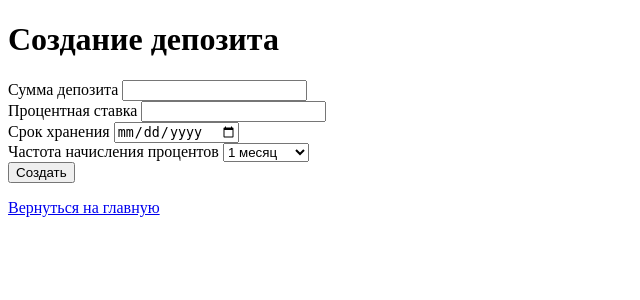
After one commit to davidcitoaa/cursovaya, a Flask app: template templates/create_deposit.html in a window 1280 px wide. The commit adds this page. Shown: the top 300 px of the page, without its empty margins (0-640 px from the left). Run offline with Flask 3, Linux system fonts and the light colour scheme; the template is opened without the code that fills it: values that come from a table or form of the project are taken from there, others are empty; parts of the project's set-up code (start-up, migrations or seed data) failed here and were passed over.

Commit message:
Добавил прототип депозита

```diff
--- a/app.py
+++ b/app.py
@@ -1,26 +1,30 @@
-# app.py
 import hashlib
 
-from peewee import DoesNotExist, FloatField
-
-from flask import Flask, render_template, redirect, url_for, jsonify, request
-from peewee import Model, AutoField, CharField, DecimalField, PostgresqlDatabase, ForeignKeyField
+from flask import Flask, render_template, redirect, url_for
+from peewee import *
 from flask_login import LoginManager, UserMixin, login_user, login_required, logout_user, current_user
 from flask_wtf import FlaskForm
 from wtforms import StringField, PasswordField, DateField
+from wtforms.fields.choices import SelectField
 from wtforms.fields.simple import SubmitField
 from wtforms.validators import DataRequired
 from flask_wtf import FlaskForm
 from wtforms import DecimalField, SubmitField
 from wtforms.validators import DataRequired
 from wtforms.fields import DecimalField as DecimalFieldHTML5
-import pprint
+from config import Config  # Импортируем настройки
 
 app = Flask(__name__)
-app.config['SECRET_KEY'] = 'your_secret_key'
+app.config.from_object(Config)  # Используем настройки из config.py
 
 # Конфигурация базы данных
-db = PostgresqlDatabase('CreditOrganizationDB', user='postgres', password='2404', host='localhost', port=5432)
+db = PostgresqlDatabase(
+    app.config['DATABASE_NAME'],
+    user=app.config['DATABASE_USER'],
+    password=app.config['DATABASE_PASSWORD'],
+    host=app.config['DATABASE_HOST'],
+    port=app.config['DATABASE_PORT']
+)
 
 # Инициализация Flask-Login
 login_manager = LoginManager(app)
@@ -57,6 +61,28 @@ class ClientBalance(BaseModel):
         db_table = 'clientbalance'  # Specify table name explicitly
 
 
+class Loan(Model):
+    loan_id = AutoField(primary_key=True)
+    amount = FloatField()
+    interest_rate = FloatField()
+
+    class Meta:
+        database = db
+        db_table = 'loan'
+
+
+class Deposit(Model):
+    deposit_id = AutoField(primary_key=True)
+    client_id = ForeignKeyField(Client, backref='deposit')
+    storage_period = CharField(max_length=255)
+    interest_capitalization_frequency = CharField(max_length=255)
+    loan_id = ForeignKeyField(Loan, null=True)
+
+    class Meta:
+        database = db
+        db_table = 'deposit'
+
+
 # Определение форм для входа и регистрации
 class LoginForm(FlaskForm):
     username = StringField('Username', validators=[DataRequired()])
@@ -71,6 +97,22 @@ class RegisterForm(FlaskForm):
     passport_data = StringField('Passport Data', validators=[DataRequired()])
     email = StringField('Email', validators=[DataRequired()])
     phone = StringField('Phone', validators=[DataRequired()])
+
+
+class DepositForm(FlaskForm):
+    storage_period = DateField(validators=[DataRequired()])
+    interest_capitalization_frequency = SelectField(
+        'Период капитализации процентов',
+        choices=[
+            ('1 месяц', '1 месяц'),
+            ('3 месяца', '3 месяца'),
+            ('6 месяцев', '6 месяцев'),
+            ('1 год', '1 год'),
+            ('3 года', '3 года'),
+        ]
+    )
+    amount = DecimalFieldHTML5('Amount', validators=[DataRequired()])
+    interest_rate = DecimalFieldHTML5('interest_rate', validators=[DataRequired()])
 
 
 @login_manager.user_loader
@@ -197,6 +239,45 @@ def logout():
     return redirect(url_for('index'))
 
 
+@app.route('/create_deposit', methods=['POST'])
+@login_required
+def create_deposit():
+    form = DepositForm()
+
+    if form.validate_on_submit():
+        amount = float(form.amount.data)
+        interest_rate = float(form.interest_rate.data)
+        loan = Loan.create(
+            amount=amount,  # Получаем значение поля формы
+            interest_rate=interest_rate
+        )
+        loan_id = loan
+        print(loan_id)
+
+        client_id = current_user
+        storage_period = form.storage_period.data
+        interest_capitalization_frequency = form.interest_capitalization_frequency.data
+
+        print(client_id, storage_period, interest_capitalization_frequency)
+        deposit = Deposit.create(
+            client_id=client_id,
+            storage_period=storage_period,
+            interest_capitalization_frequency=interest_capitalization_frequency,
+            loan_id=loan_id,
+        )
+        deposit.save()
+
+        return redirect(url_for('dashboard'))
+    else:
+        # Данные некорректны, выводим ошибки
+        for error in form.errors:
+            print(error)
+
+        return render_template('create_deposit.html', form=form)
+
+    # return render_template('create_deposit.html', form=form)
+
+
 if __name__ == '__main__':
     db.connect()
     # db.create_tables([Client, ClientBalance], safe=True)
--- /dev/null
+++ b/templates/create_deposit.html
@@ -0,0 +1,55 @@
+<!DOCTYPE html>
+<html lang="en">
+<head>
+    <meta charset="UTF-8">
+    <meta name="viewport" content="width=device-width, initial-scale=1.0">
+    <title>Создание депозита</title>
+</head>
+<body>
+
+<h1>Создание депозита</h1>
+
+<div class="form-group">
+        <label for="amount">Сумма депозита</label>
+        <input type="number" name="amount" id="amount" class="form-control">
+        {% for error in form.amount.errors %}
+        <span class="error">{{ error }}</span>
+        {% endfor %}
+    </div>
+
+    <div class="form-group">
+        <label for="interest_rate">Процентная ставка</label>
+        <input type="number" name="interest_rate" id="interest_rate" class="form-control">
+        {% for error in form.interest_rate.errors %}
+        <span class="error">{{ error }}</span>
+        {% endfor %}
+    </div>
+
+<form action="{{ url_for('create_deposit') }}" method="post">
+    {{ form.hidden_tag() }}
+    <div class="form-group">
+        <label for="storage_period">Срок хранения</label>
+        <input type="date" name="storage_period" id="storage_period" class="form-control">
+    </div>
+
+    <div class="form-group">
+        <label for="interest_capitalization_frequency">Частота начисления процентов</label>
+        <select name="interest_capitalization_frequency" id="interest_capitalization_frequency" class="form-control">
+            <option value="1 месяц">1 месяц</option>
+            <option value="3 месяца">3 месяца</option>
+            <option value="6 месяцев">6 месяцев</option>
+            <option value="1 год">1 год</option>
+            <option value="3 года">3 года</option>
+        </select>
+    </div>
+
+
+
+    <button type="submit" class="btn btn-primary">Создать</button>
+
+</form>
+
+<p><a href="{{ url_for('dashboard') }}">Вернуться на главную</a></p>
+
+</body>
+</html>
--- a/templates/dashboard.html
+++ b/templates/dashboard.html
@@ -17,8 +17,12 @@
 
 Почта: {{ email }}<br>
 Номер телефона: {{ phone_number }}<br>
+
+<form method="post" action="{{ url_for('create_deposit') }}">
+    <div><input type="submit" value="Deposit"></div>
+</form>
+
 <form method="post" action="{{ url_for('add_funds') }}">
-
     <div><input type="submit" value="Add Funds"></div>
 </form>
 
```
Also changed, not shown: config.py (added, +8 -0 lines).
